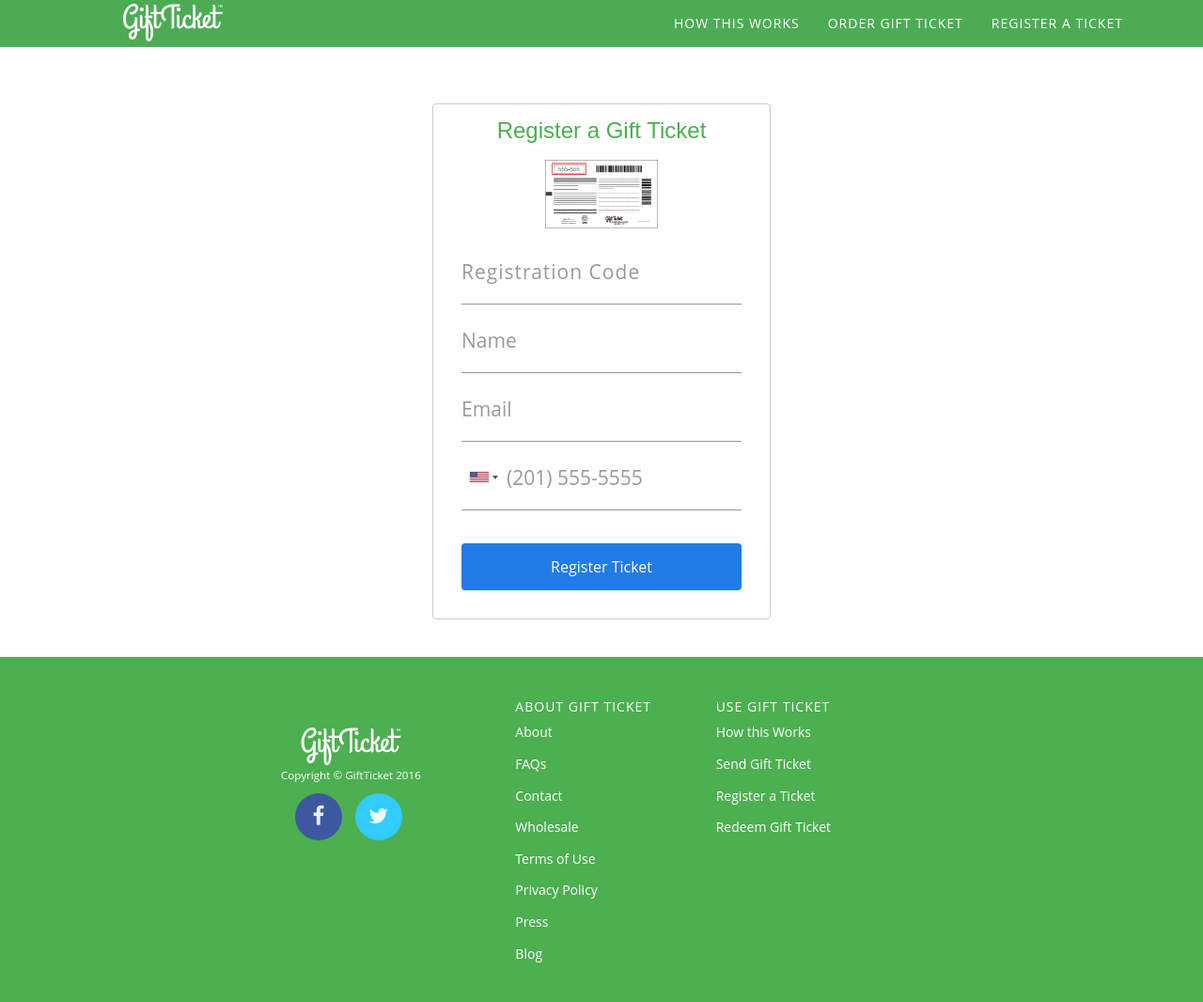
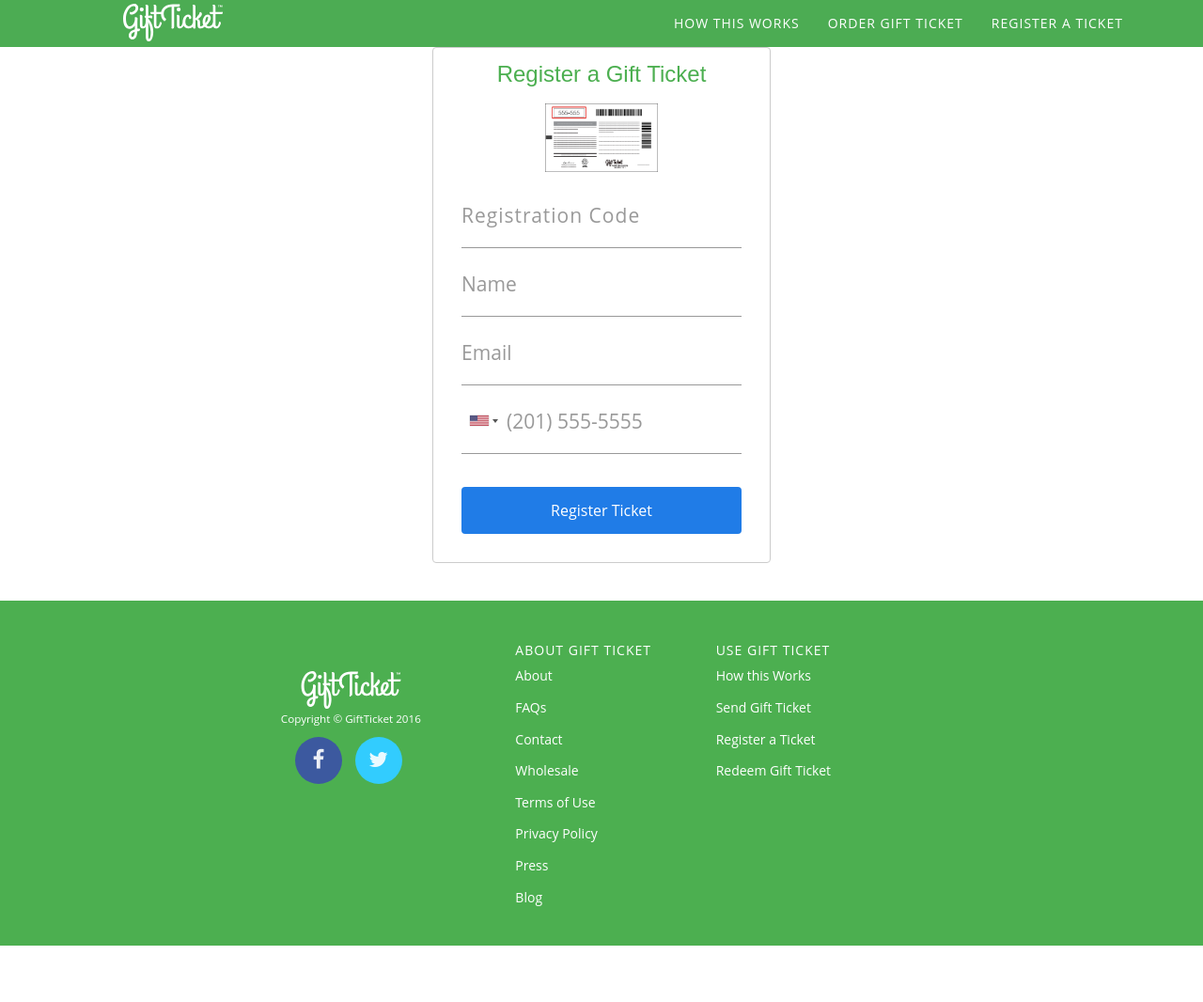
Before and after one commit to alleyway/gift-ticket-web, a Jekyll site: the page built from register.html, in a window 1280 px wide. Shown: the whole page at 94% size. Built offline with Jekyll 4.4.1, drawn with Linux system fonts in a browser that asks for light colours; some web fonts are replaced; comment, search, counter and statistics services are not loaded; after the commit the page ends 1006 px from its top, so only the background shows below that.

Commit message:
style updates

```diff
--- a/css/grayscale.css
+++ b/css/grayscale.css
@@ -286,7 +286,7 @@
 }
 
 .content-section {
-    padding-top: 100px;
+    padding-top: 20px;
 }
 
 .download-section {
--- a/register.html
+++ b/register.html
@@ -13,10 +13,10 @@
 
 <link href="bower_components/intl-tel-input/build/css/intlTelInput.css" rel="stylesheet"/>
 
-<section class="container content-section">
+<section class="container content-section" style="padding-top: 0;">
     <div class="row">
         <div class="col-md-4 col-md-offset-4">
-            <div class="box">
+            <div class="box" style="margin-top: 0px;">
                 <h3 class="text-center" style="margin-bottom:10px; margin-top: 0;">Register a Gift Ticket</h3>
 
                 <div class="text-center">
```
